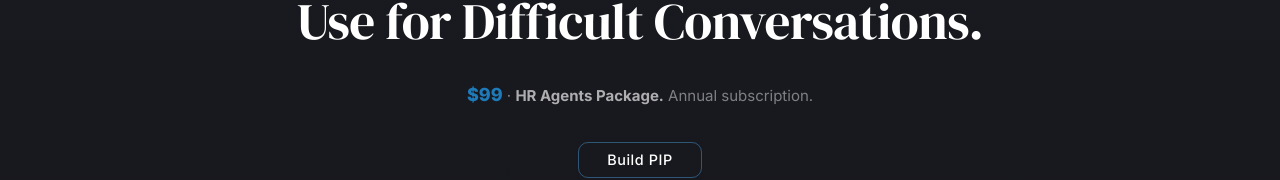
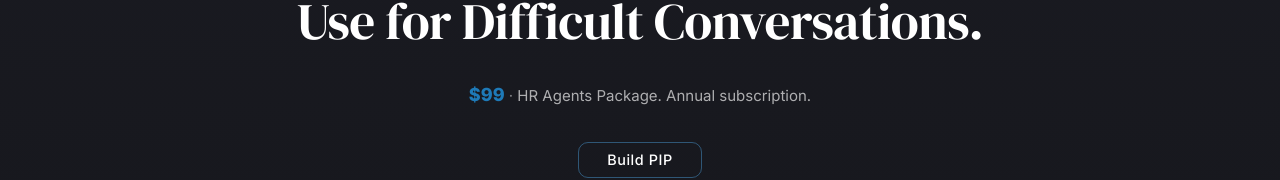
Before and after one commit to coolcalvin457-tech/agent-timesaver-nextjs, a Next.js app: page /pip-builder in a window 1280 px wide. Shown: the part 215-395 px from the top of the page. Built offline with nearby package versions, Linux system fonts and the light colour scheme; no server answers.

Commit message:
S76: Unbold subscription text on Workflow Builder and PIP Builder

```diff
--- a/app/pip-builder/page.tsx
+++ b/app/pip-builder/page.tsx
@@ -60,8 +60,7 @@ export default function PIPBuilderPage({
             >
               <span style={{ fontWeight: 800, color: "var(--cta)", fontSize: "1.125rem" }}>$99</span>
               {" · "}
-              <strong style={{ fontWeight: 600, color: "rgba(255,255,255,0.65)" }}>HR Agents Package.</strong>{" "}
-              Annual subscription.
+              <span style={{ fontWeight: 400, color: "rgba(255,255,255,0.65)" }}>HR Agents Package. Annual subscription.</span>
             </p>
 
             <a
--- a/app/workflow-builder/page.tsx
+++ b/app/workflow-builder/page.tsx
@@ -60,7 +60,7 @@ export default function WorkflowBuilderPage({
             >
               <span style={{ fontWeight: 800, color: "var(--cta)", fontSize: "1.125rem" }}>$49</span>
               {" · "}
-              <strong style={{ fontWeight: 600, color: "rgba(255,255,255,0.65)" }}>Annual subscription.</strong>
+              <span style={{ fontWeight: 400, color: "rgba(255,255,255,0.65)" }}>Annual subscription.</span>
             </p>
 
             <a
```
